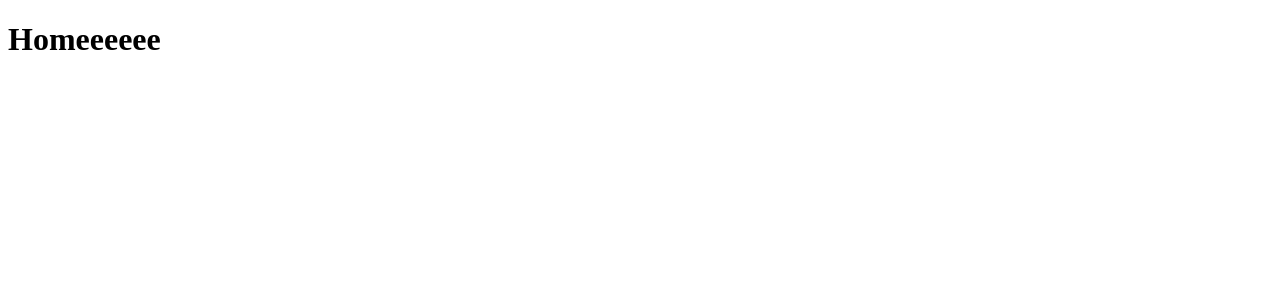
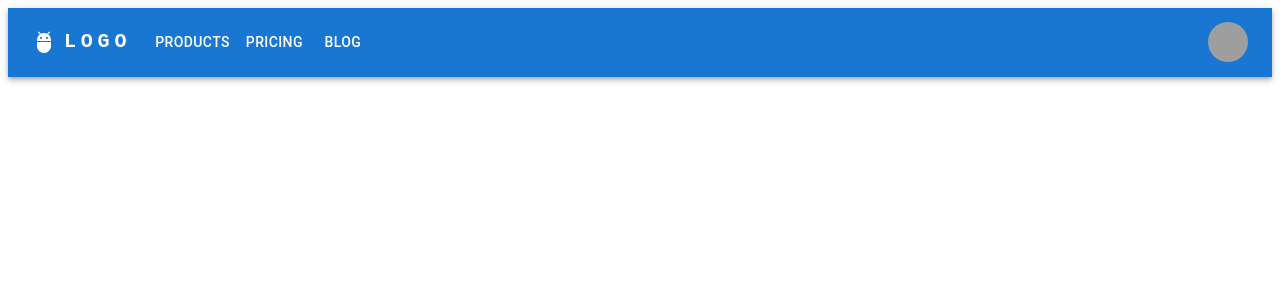
Before and after one commit to lana2-2karla/lana2-2karla.github.io, a React (Create React App) app in the folder portifolio/: page / in a window 1280 px wide. Shown: the top 300 px of the page. Built offline with nearby package versions, Linux system fonts and the light colour scheme; grey boxes are pictures that could not be loaded.

Commit message:
:sparkles: feat: import Header

```diff
--- a/portifolio/src/pages/home.js
+++ b/portifolio/src/pages/home.js
@@ -1,9 +1,10 @@
 import React from 'react'
+import ResponsiveHeader from '../components/Header'
 
 function Home () {
   return (
     <div>
-      <h1>Homeeeeee</h1>
+      <ResponsiveHeader />
     </div>
   )
 }
```
